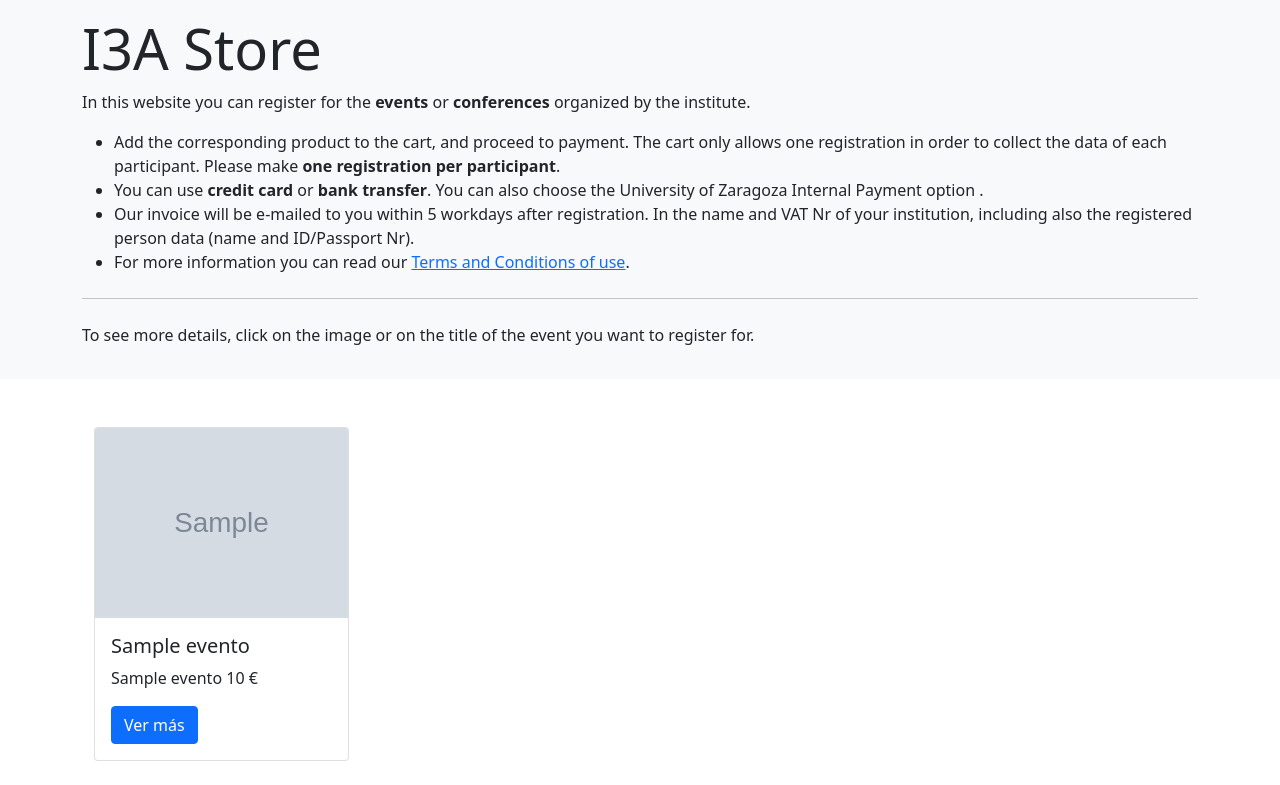
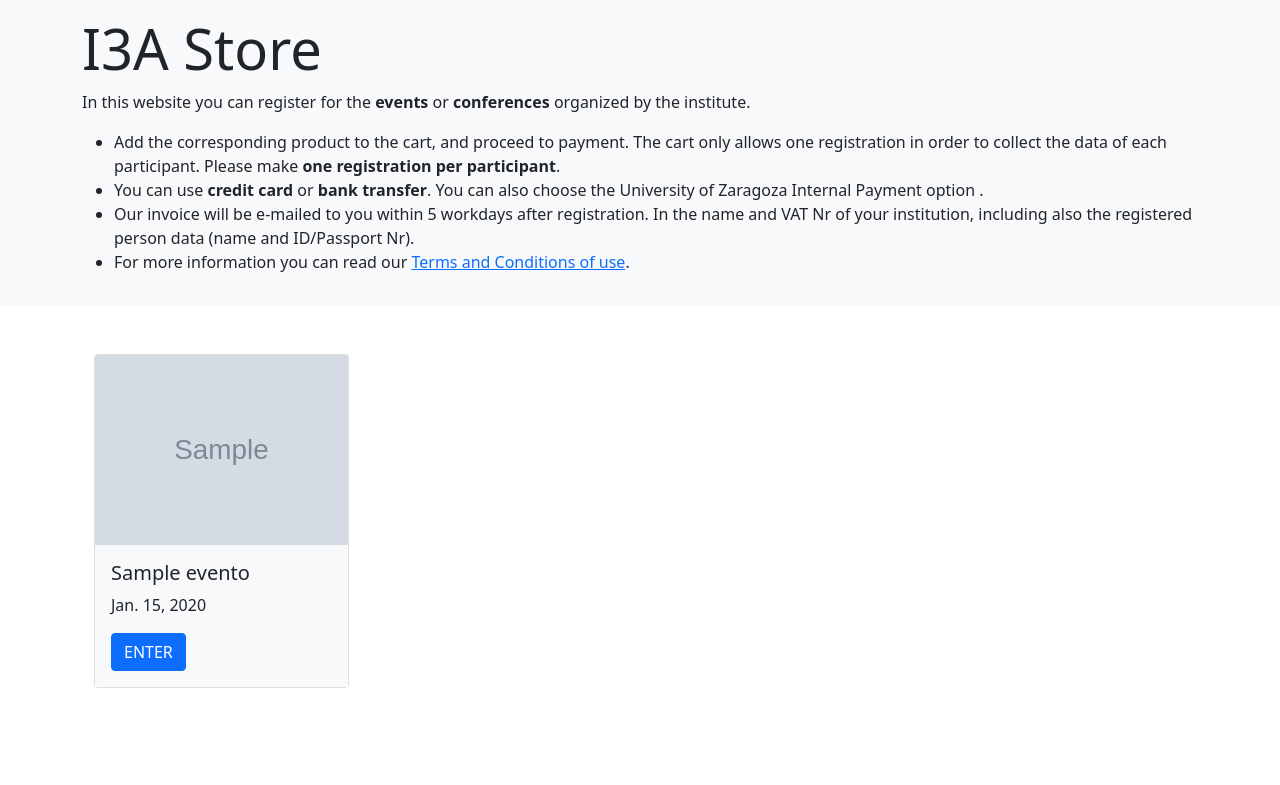
Before and after one commit to teopeleato/djangostore, a Django app: page / in a window 1280 px wide. Shown: the part 123-908 px from the top of the page. After the commit the page ends 811 px from the top, so only its background shows below. Run offline with Django 5.2, Linux system fonts and the light colour scheme; tables that the repository leaves empty hold one stand-in row (values such as "Sample post"); grey boxes marked "Sample" are stand-in pictures; some libraries are stand-ins or nearby versions.

Commit message:
retoques

```diff
--- a/djangostore/eventos/templates/eventos/home.html
+++ b/djangostore/eventos/templates/eventos/home.html
@@ -13,8 +13,6 @@
         <li>Our invoice will be e-mailed to you within 5 workdays after registration. In the name and VAT Nr of your institution, including also the registered person data (name and ID/Passport Nr).</li>
         <li>For more information you can read our&nbsp;<a href="https://store.i3a.es/en/content/3-terms-and-conditions-of-use" target="_blank" rel="noreferrer noopener">Terms and Conditions of use</a>.</li>
     </ul>
-    <hr class="my-4">
-    <p>To see more details, click on the image or on the title of the event you want to register for.</p>
   </div>
 </div>
 
@@ -26,10 +24,10 @@
             <div class="col-12 col-md-6 col-lg-3 mb-4">
                 <div class="card h-100">
                     <img src="{{ evento.imagen.url }}" class="card-img-top" alt="{{ evento.titulo }}">
-                    <div class="card-body">
+                    <div class="card-body bg-light">
                         <h5 class="card-title">{{ evento.titulo }}</h5>
-                        <p class="card-text">{{ evento.titulo_largo }} {{ evento.precio_base }} €</p>
-                        <a href="{{ item.url }}" class="btn btn-primary">Ver más</a>
+                        <p class="card-text">{{ evento.fecha_inicio }}</p>
+                        <a href="{{ item.url }}" class="btn btn-primary">ENTER</a>
                     </div>
                 </div>
             </div>
```
